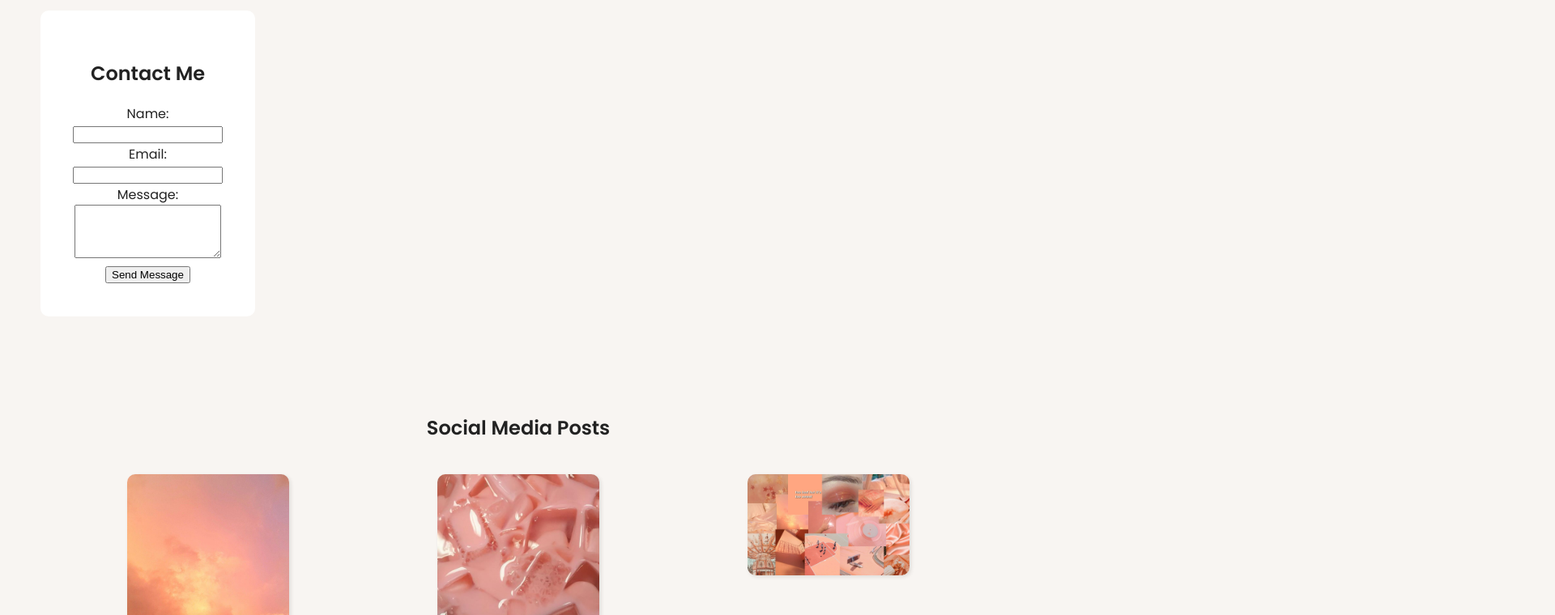
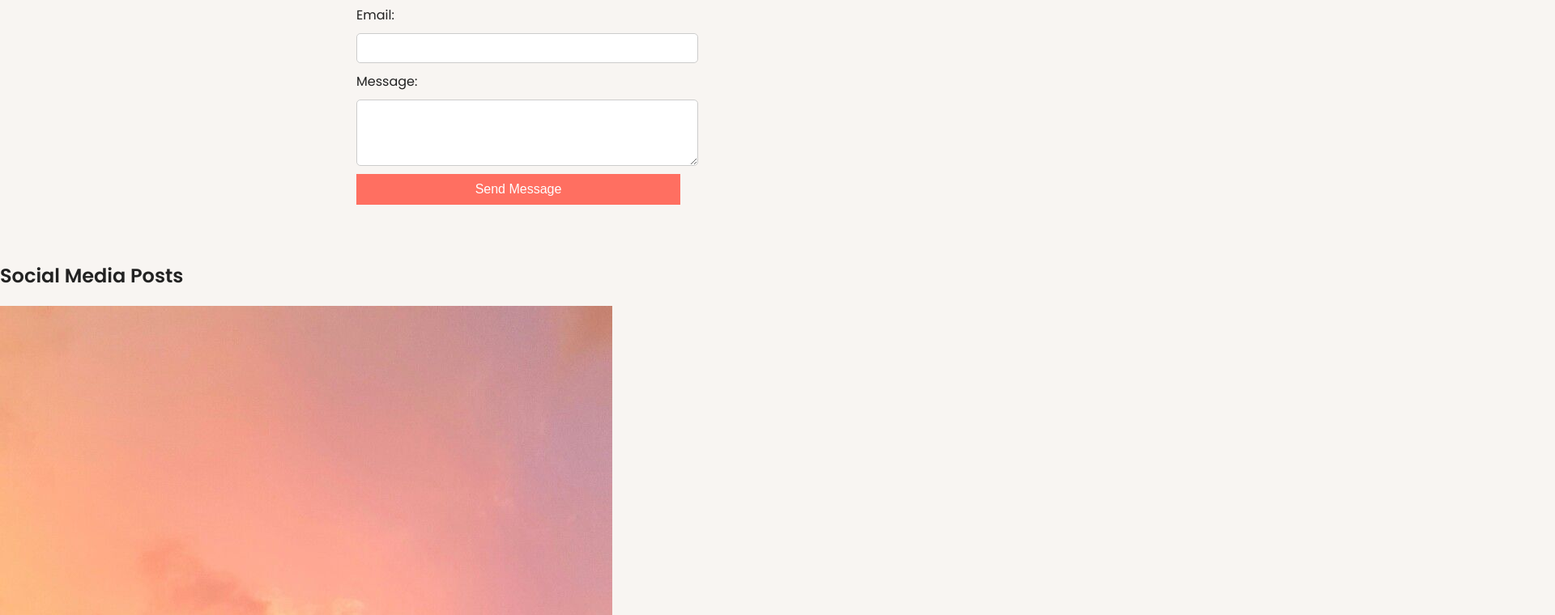
Before and after one commit to alo7lika/my-portfolio, a plain HTML site: page index.html in a window 1280 px wide. Shown: the part 2040-2800 px from the top of the page at 81% size, 1920 px wide, since content can reach past the window. Drawn offline with nearby package versions, Linux system fonts and the light colour scheme.

Commit message:
Update styles.css

```diff
--- a/styles.css
+++ b/styles.css
@@ -30,13 +30,17 @@
     text-decoration: none;
     color: #222;
     font-weight: 600;
+    transition: color 0.3s;
+}
+
+nav ul li a:hover {
+    color: #ff6f61;
 }
 
 /* Hero Section */
 .hero {
     position: relative;
     text-align: center;
-    color: black;
 }
 
 .hero-img {
@@ -57,74 +61,41 @@
 
 /* Content Section */
 .content {
-    display: grid;
-    grid-template-columns: 1fr 3fr 1fr;
-    margin: 50px;
-    align-items: center;
+    text-align: center;
+    padding: 50px 20px;
 }
 
-.left-sidebar,
-.right-sidebar {
-    writing-mode: vertical-rl;
-    text-orientation: upright;
-    font-weight: bold;
-    font-size: 16px;
-    color: #555;
+/* Contact Form */
+form {
+    display: flex;
+    flex-direction: column;
+    max-width: 400px;
+    margin: auto;
+    text-align: left;
 }
 
-.main-content {
-    text-align: center;
-    background: white;
-    padding: 40px;
-    border-radius: 10px;
+input, textarea {
+    width: 100%;
+    padding: 10px;
+    margin: 10px 0;
+    border: 1px solid #ccc;
+    border-radius: 5px;
 }
 
-/* Vision & Mission Section Images */
-.content-box {
-    text-align: center;
-    margin-bottom: 40px;
+button {
+    background-color: #ff6f61;
+    color: white;
+    padding: 10px;
+    border: none;
+    cursor: pointer;
+    font-size: 16px;
 }
 
-.content-img {
-    width: 100%;
-    max-width: 500px;
-    height: auto;
-    border-radius: 10px;
-    box-shadow: 2px 2px 10px rgba(0, 0, 0, 0.1);
+button:hover {
+    background-color: #e45b50;
 }
 
-/* Gallery Section */
-.gallery {
-    text-align: center;
-    padding: 50px;
+/* Smooth Scrolling */
+html {
+    scroll-behavior: smooth;
 }
-
-.gallery h2 {
-    font-size: 24px;
-    font-weight: bold;
-}
-
-.gallery-container {
-    display: grid;
-    grid-template-columns: repeat(3, 1fr);
-    gap: 10px;
-    padding: 20px;
-    justify-items: center;
-}
-
-.gallery-container img {
-    width: 100%;
-    max-width: 200px;
-    height: auto;
-    border-radius: 10px;
-    box-shadow: 2px 2px 5px rgba(0, 0, 0, 0.1);
-}
-
-/* Footer */
-footer {
-    text-align: center;
-    background: #eae6df;
-    padding: 20px;
-    font-size: 18px;
-    font-weight: bold;
-}
```
